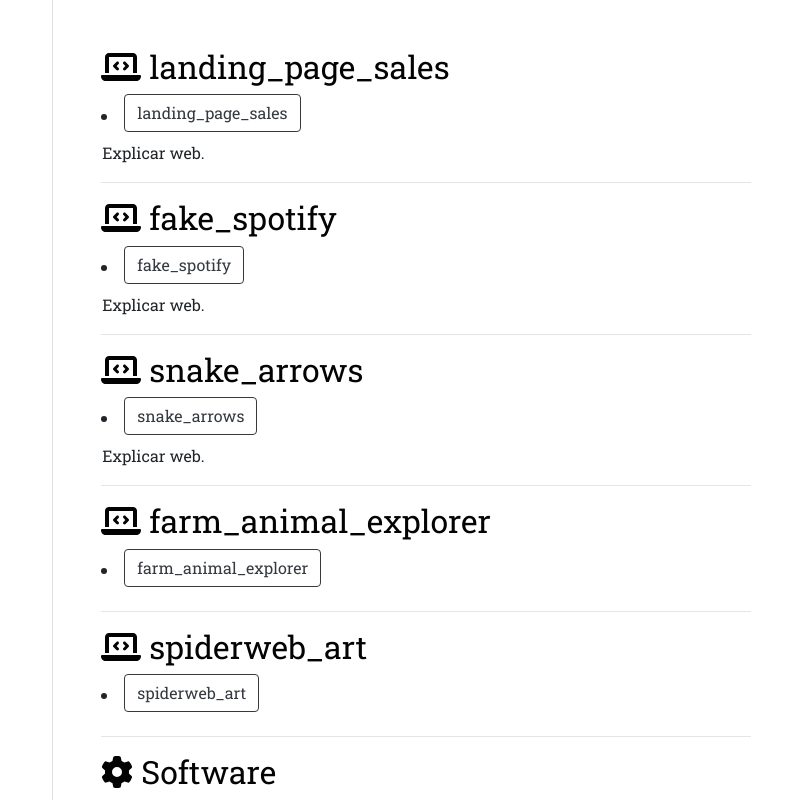
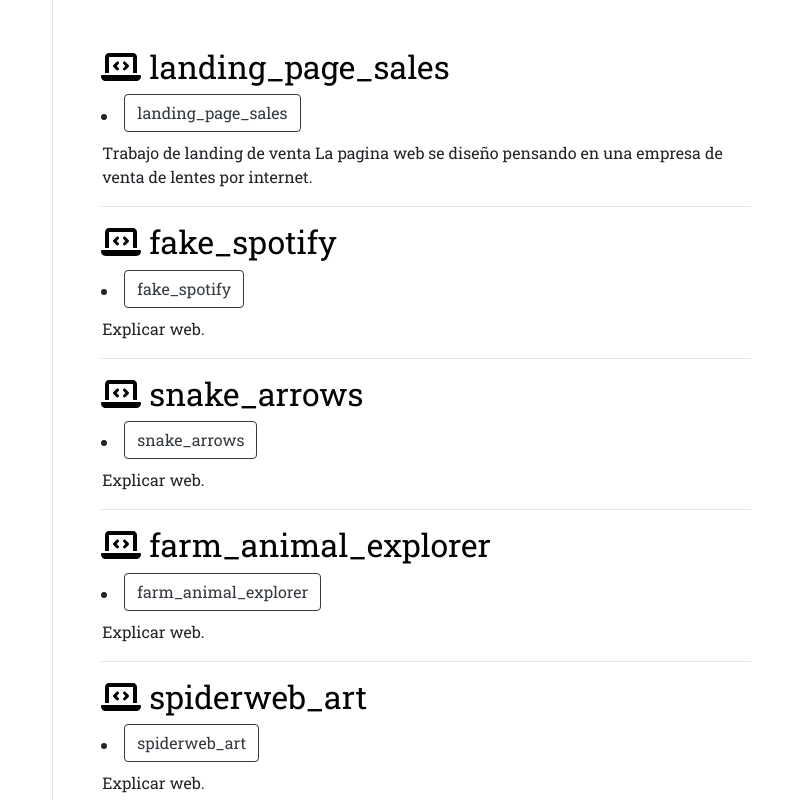
Before and after one commit to cordoba-a/web_notes, a plain HTML site: page index.html in a window 1280 px wide. Shown: the full height of the page, 481-1280 px from the left. Drawn offline with Linux system fonts and the light colour scheme.

Commit message:
actualizacion

```diff
--- a/index.html
+++ b/index.html
@@ -109,7 +109,8 @@
                 </colgroup>
                 <tbody>
                 <tr class="odd">
-                <td align="left">Explicar web.</td>
+                <td align="left">Trabajo de landing de venta
+                  La pagina web se diseño pensando en una empresa de venta de lentes por internet.</td>
                 </tr>
 
                 <li class="button-item">
@@ -155,15 +156,13 @@
                 snake_arrows</span></h2>
                 <table>
 
-
               </tr>
               <tr class="even">
               <td align="left"><span>
-                Explicar web.
+              Explicar web.
               </span></td>
 
                <tbody>
-
 
                 <li class="button-item">
                   <a href="snake_arrows/snake_arrows.html">
@@ -186,6 +185,12 @@
                 <colgroup>
                 <col width="100%" />
                 </colgroup>
+
+              </tr>
+              <tr class="even">
+              <td align="left"><span>
+                Explicar web.
+              </span></td>
                 <tbody>
 
                 <li class="button-item">
@@ -209,6 +214,13 @@
                 <col width="75%" />
                 <col width="25%" />
                 </colgroup>
+
+              </tr>
+              <tr class="even">
+              <td align="left"><span>
+                Explicar web.
+              </span></td>
+
                 <tbody>
 
                 <li class="button-item">
```
